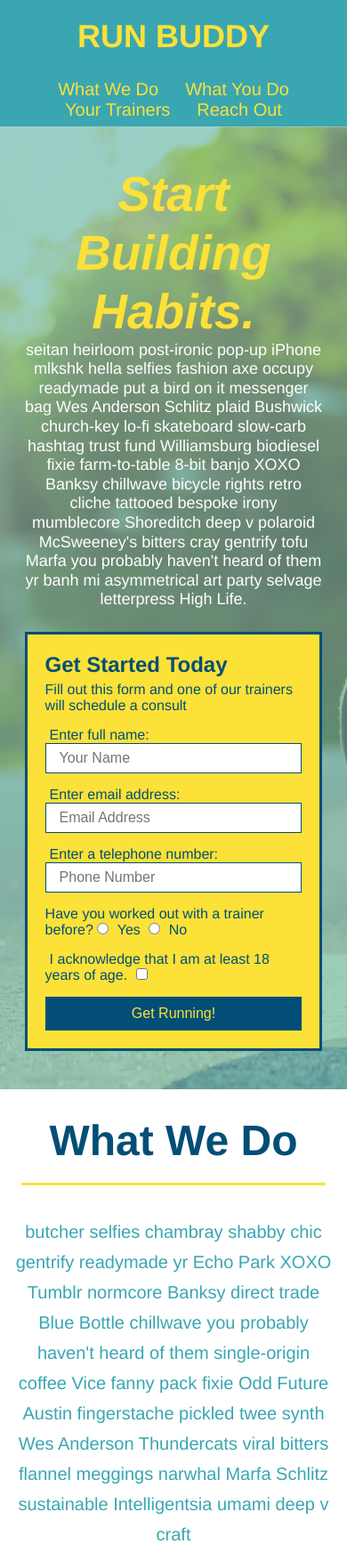
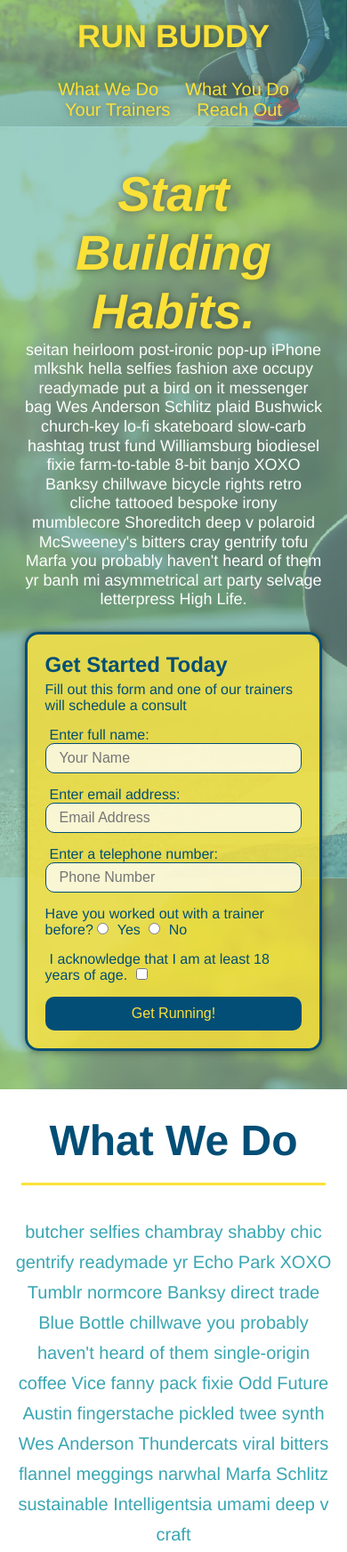
Before and after one commit to jpd61/run-buddy, a plain HTML site: page index.html in a window 390 px wide. Shown: the top 1744 px of the page at 89% size. Drawn offline with Linux system fonts and the light colour scheme.

Commit message:
multiple aesthetic upgrades

```diff
--- a/assets/css/style.css
+++ b/assets/css/style.css
@@ -15,6 +15,14 @@ header {
     display: flex;
     justify-content: space-between;
     flex-wrap: wrap;
+    position: -webkit-sticky;
+    position: sticky;
+    top: 0;
+    background-image: url("../images/hero-bg.jpg");
+    background-size: cover;
+    background-position: center;
+    background-attachment: fixed;
+    background-position: 80%;
 }
 
 header h1 {
@@ -22,6 +30,7 @@ header h1 {
     font-size: 36px;
     color: #fce138;
     margin: 0;
+    text-shadow: 0 0 10px rgba(0, 0, 0, 0.5);
 }
 
 header a {
@@ -45,6 +54,14 @@ header nav ul li a {
     padding: 10px 15px;
     font-weight: lighter;
     font-size: 1.55vw;
+    text-shadow: 0 0 10px rgba(0, 0, 0, 0.5);
+}
+
+header nav ul li a:hover {
+    background: #fce138;
+    color: #024e76;
+    border-radius: 15px;
+    text-shadow: none;
 }
 
 footer {
@@ -83,6 +100,8 @@ section {
     justify-content: center;
     flex-wrap: wrap;
     align-items: flex-start;
+    background-attachment: fixed;
+    background-position: 80%;
 }
 
 .hero-cta {
@@ -98,15 +117,18 @@ section {
     font-style: italic;
     font-size: 55px;
     color: #fce138;
+    text-shadow: 0 0 10px rgba(0, 0, 0, 0.5);
 }
 
 .hero-form {
     border: solid 3px #024e76;
-    background-color: #fce138;
+    background-color: rgba(252, 225, 56, 0.8);
     padding: 20px;
     color: #024e76;
     width: 40%;
     margin: 3.5%;
+    box-shadow: 0 0 10px rgba(0, 0, 0, 0.5);
+    border-radius: 15px;
 }
 
 .hero-form h3 {
@@ -126,6 +148,13 @@ section {
     color: #024e76;
     width: 100%;
     margin-bottom: 15px;
+    border-radius: 10px;
+    background-color: rgba(255,255,255, 0.75);
+}
+
+.form-input:focus {
+    background-color: rgba(255,255,255, 1);
+    outline: none;
 }
 
 .hero-form label {
@@ -138,6 +167,11 @@ section {
     border: none;
     padding: 10px 20px;
     font-size: 16px;
+    border-radius: 10px;
+}
+
+.hero-form button:hover {
+    background-color: #39a6b2;
 }
 
 .intro p {
@@ -175,11 +209,14 @@ section {
     margin: 50px auto;
     padding-bottom: 50px;
     width: 80%;
-    border-bottom: 1px solid #39a6b2;
     display: flex;
     flex-wrap: wrap;
     align-items: center;
     justify-content: space-between;
+}
+
+.step:not(:last-child) {
+    border-bottom: 1px solid #39a6b2;
 }
 
 .step h3 {
@@ -311,6 +348,13 @@ section {
     width: 100%;
     margin-bottom: 15px;
     margin-top: 5px;
+    border-radius: 10px;
+    background-color: rgba(185, 214, 218, 0.75);
+}
+
+.contact-form input:focus, .contact-form textarea:focus {
+    background-color: rgba(255,255,255, 1);
+    outline: none;
 }
 
 .contact-form button {
@@ -321,6 +365,12 @@ section {
     text-align: center;
     padding: 15px 0;
     font-size: 16px;
+    border-radius: 10px;
+}
+
+.contact-form button:hover {
+    color: #fce138;
+    background: #39a6b2;
 }
 
 .services {
@@ -392,6 +442,7 @@ section {
     header {
         padding-bottom: 0;
         justify-content: center;
+        position: relative;
     }
 
     header h1 {
```
